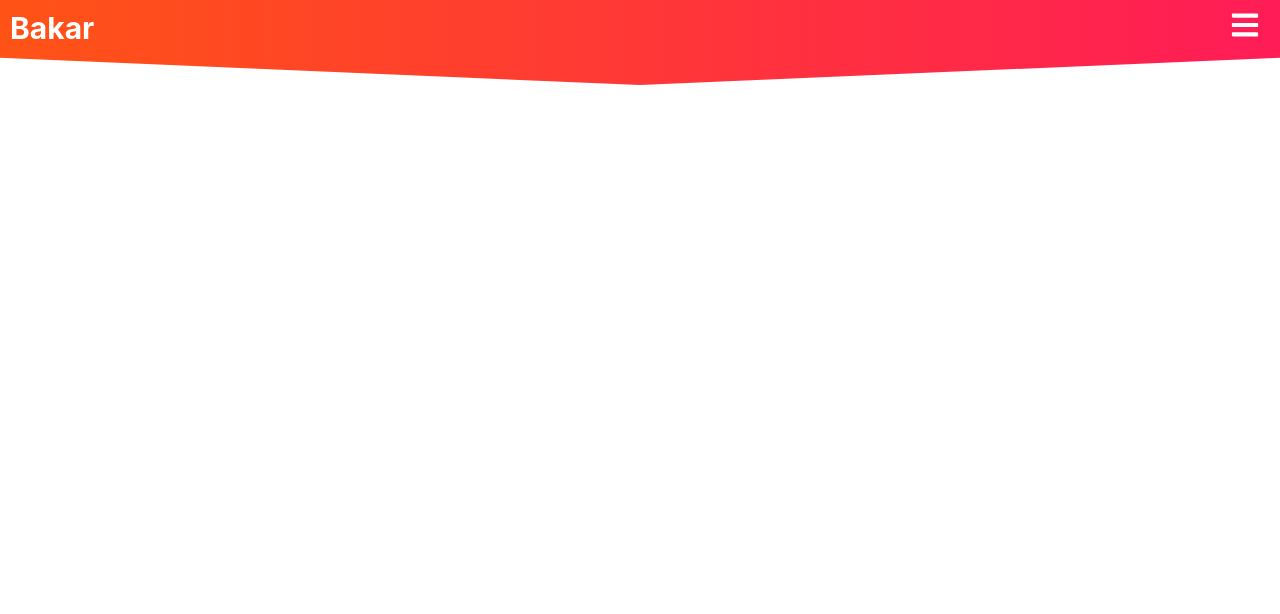
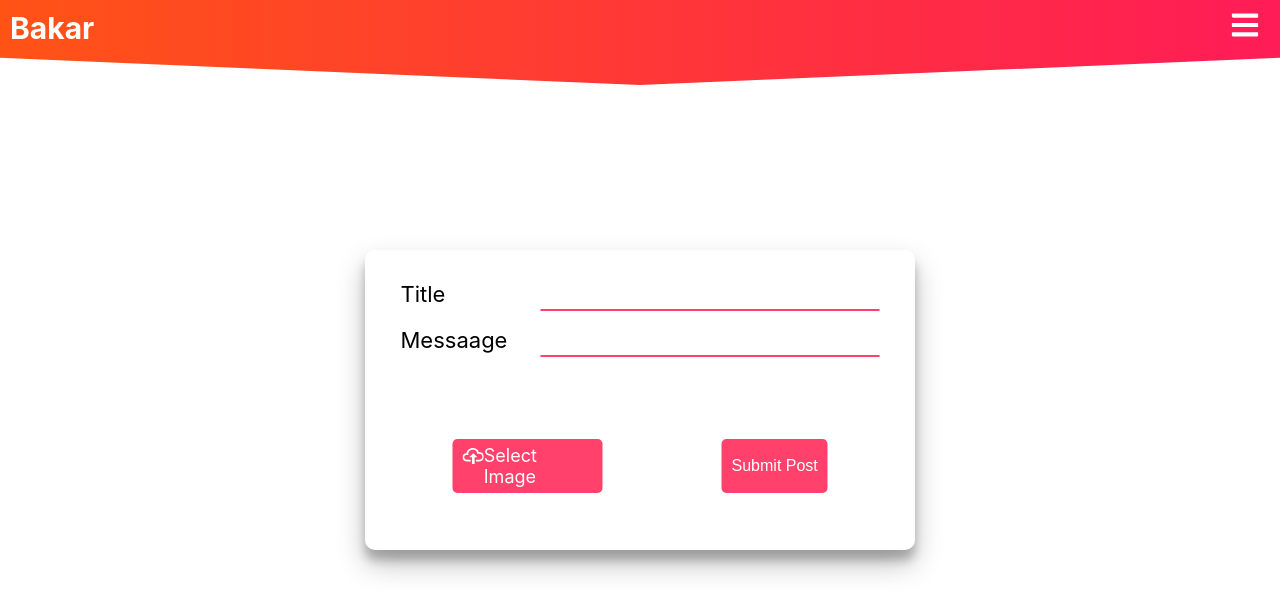
Before and after one commit to Himanshunitrr/client, a React (Create React App) app: page /createPost in a window 1280 px wide. Shown: the top 614 px of the page. Built offline with nearby package versions, Linux system fonts and the light colour scheme.

Commit message:
added createPost component

```diff
--- a/src/App.css
+++ b/src/App.css
@@ -14,6 +14,12 @@ body {
   position: relative;
   top: 100px;
 }
+.create-post{
+  top: 50%;
+  left: 50%;
+  transform: translate(-50%, -50%);
+  z-index: 1000000;
+}
 @media (max-width: 900px) {
   .signin-container {
     top: 400px;
--- a/src/App.js
+++ b/src/App.js
@@ -5,6 +5,7 @@ import { BrowserRouter as Router, Route, Switch } from "react-router-dom";
 import Signin from "./components/signin/Signin"
 import Profile from "./components/profile/Profile"
 import Home from "./components/home/Home"
+import CreatePost from "./components/createPost/CreatePost"
 
 function App() {
   return (
@@ -15,6 +16,7 @@ function App() {
           <Route exact path="/signin" component={Signin} />
           <Route exact path="/profile" component={Profile} />
           <Route exact path="/home" component={Home} />
+          <Route exact path="/createPost" component={CreatePost} />
         </Switch>
       </Router>
     </div>
--- /dev/null
+++ b/src/components/createPost/CreatePost.js
@@ -0,0 +1,29 @@
+import React, { Component } from "react";
+import "./createPost.css";
+import { GoCloudUpload} from "react-icons/go"
+
+export default class CreatePost extends Component {
+  render() {
+    return (
+      <div className="create-post">
+        <form action="">
+          <div className="title-wrapper">
+            <label htmlFor="crete-post-title">Title</label>
+            <input type="text" name="" id="create-post-title" />
+          </div>
+          <div className="message-wrapper">
+            <label htmlFor="">Messaage</label>
+            <input type="text" name="" id="create-post-message" />
+          </div>
+          <div className="upload-submit-wrapper">
+            <label htmlFor="select-image" className="image-upload">
+              <GoCloudUpload  className="upload-icon"/>
+              <input type="file" name="" id="select-image" />Select Image
+            </label>
+            <button>Submit Post</button>
+          </div>
+        </form>
+      </div>
+    );
+  }
+}
--- /dev/null
+++ b/src/components/createPost/createPost.css
@@ -0,0 +1,87 @@
+.create-post {
+  position: absolute;
+  width: 550px;
+  height: 300px;
+  box-shadow: 0 14px 28px rgba(0, 0, 0, 0.25), 0 10px 10px rgba(0, 0, 0, 0.22);
+  font-size: 22px;
+  border-radius: 10px;
+}
+
+.create-post form {
+  width: 90%;
+  height: 90%;
+  position: relative;
+  top: 50%;
+  left: 50%;
+  transform: translate(-50%, -50%);
+}
+.create-post input[type="text"] {
+  outline: none;
+  border: transparent;
+  width: 70%;
+  border-bottom: 2px solid #ff416c;
+  /* margin-left: 12px; */
+  font-size: 22px;
+  display: inline-block;
+}
+.title-wrapper input[type="text"] {
+  /* margin-left: 70px; */
+}
+.message-wrapper,
+.title-wrapper {
+  margin: 16px 8px;
+  display: flex;
+  justify-content: space-between;
+}
+.create-post input[type="file"] {
+  display: none;
+}
+.image-upload {
+  position: relative;
+  background: #ff416c;
+  /* display: inline-block; */
+  border-radius: 5px;
+  padding: 6px 10px;
+  cursor: pointer;
+  font-size: 18px;
+  display: flex;
+  justify-content: space-around;
+  width: 130px;
+}
+.upload-icon {
+  font-size: 22px;
+
+  /* height: 46px; */
+}
+.create-post button {
+  /* display: inline; */
+  border: transparent;
+  outline: none;
+  font-size: 16px;
+  background: #ff416c;
+  color: white;
+  cursor: pointer;
+  padding: 5px 10px;
+  border-radius: 5px;
+}
+.upload-submit-wrapper {
+  color: white;
+  position: relative;
+  top: 66px;
+  display: flex;
+  justify-content: space-around;
+}
+
+@media (max-width: 650px) {
+  .create-post {
+    width: 90%;
+    height: 300px;
+    box-shadow: 0 14px 28px rgba(0, 0, 0, 0.25), 0 10px 10px rgba(0, 0, 0, 0.22);
+    font-size: 16px;
+    border-radius: 10px;
+  }
+  .message-wrapper,
+  title-wrapper {
+    margin: 16px 4px;
+  }
+}
--- a/src/components/navbar/Navbar.js
+++ b/src/components/navbar/Navbar.js
@@ -36,10 +36,10 @@ export default class Navbar extends Component {
             <div>
               <Link
                 className="nav-link"
-                to="/signup"
+                to="/createPost"
                 onClick={this.handleClick}
               >
-                Signup
+                CreatePost
               </Link>
             </div>
             <div>
```
